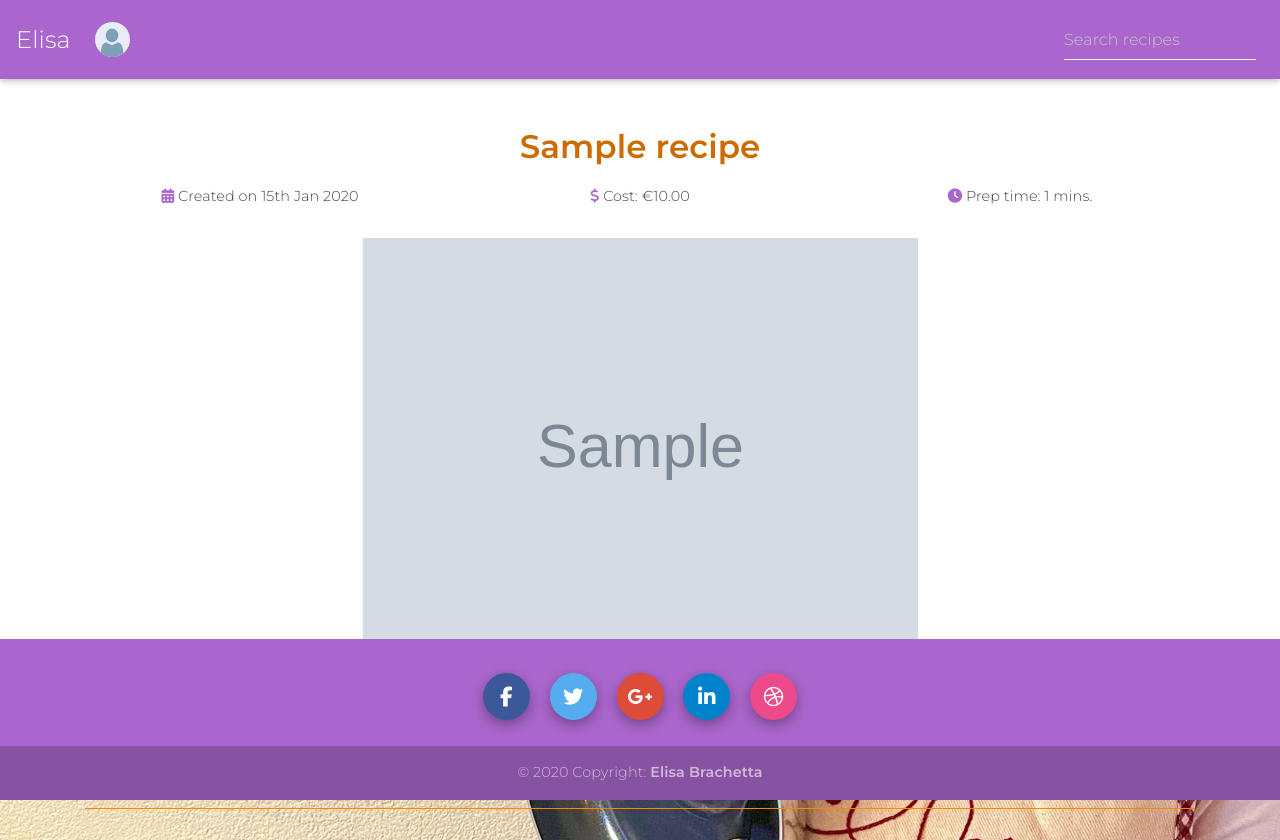
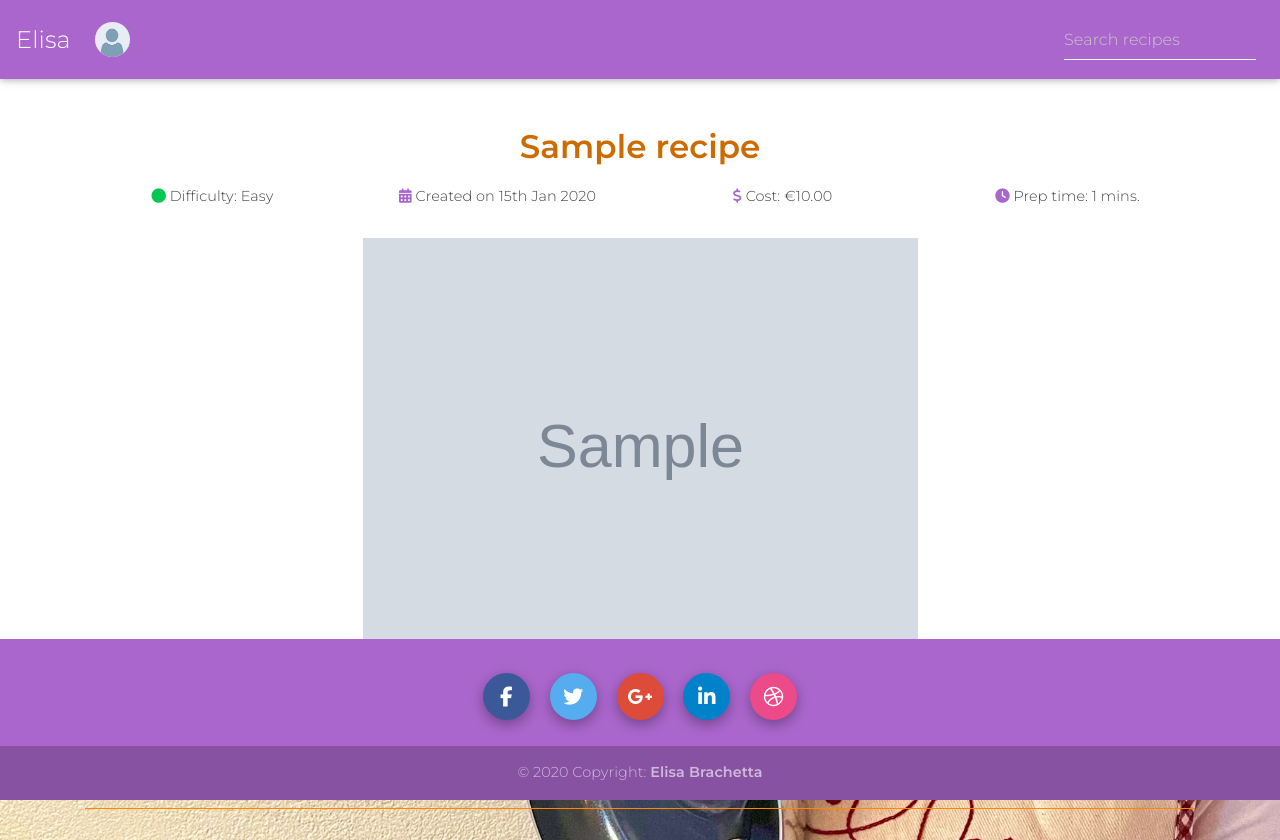
Before and after one commit to GBrachetta/recipes, a Django app: page /recipes/1/ in a window 1280 px wide. Shown: the top 840 px of the page. Run offline with Django 3.2, Linux system fonts and the light colour scheme; tables that the repository leaves empty hold one stand-in row (values such as "Sample post"); grey boxes marked "Sample" are stand-in pictures; some libraries are stand-ins or nearby versions.

Commit message:
Added difficulties to recipes

```diff
--- a/recipes/admin.py
+++ b/recipes/admin.py
@@ -8,6 +8,7 @@ class RecipeAdmin(admin.ModelAdmin):
 
     list_display = (
         "name",
+        "difficulty",
         "created",
         "price",
         "time",
--- a/recipes/forms.py
+++ b/recipes/forms.py
@@ -14,6 +14,7 @@ class RecipeForm(forms.ModelForm):
             "name",
             "description",
             "instructions",
+            "difficulty",
             "price",
             "time",
             "image",
--- a/recipes/models.py
+++ b/recipes/models.py
@@ -46,10 +46,18 @@ def make_thumbnail(image, size=(600, 600)):
 
 class Recipe(models.Model):
     """Recipe Class"""
+    DIFFICULTIES = (
+        ('1', 'Easy'),
+        ('2', 'Fair'),
+        ('3', 'Moderate'),
+        ('4', 'Difficult'),
+        ('5', 'Expert'),
+    )
 
     name = models.CharField(max_length=254)
     description = models.CharField(max_length=255)
     instructions = models.TextField()
+    difficulty = models.CharField(max_length=1, choices=DIFFICULTIES, default=3)
     price = models.DecimalField(max_digits=5, decimal_places=2)
     time = models.IntegerField()
     created = models.DateTimeField(editable=False)
--- a/recipes/templates/recipes/recipe.html
+++ b/recipes/templates/recipes/recipe.html
@@ -8,19 +8,47 @@
                 {{ recipe.name }}
             </h1>
             <div class="row">
-                <div class="col-4">
+
+
+                <div class="col-3">
+                    <p class="recipe-details">
+                    {% if recipe.difficulty == '1' %}
+                        <span><i class="fas fa-circle text-success"></i></span>
+                        Difficulty: <span>Easy</span>
+                    {% endif %}
+                    {% if recipe.difficulty == '2' %}
+                        <span><i class="fas fa-circle text-primary"></i></span>
+                        Difficulty: <span>Fair</span>
+                    {% endif %}
+                    {% if recipe.difficulty == '3' %}
+                        <span><i class="fas fa-circle text-secondary"></i></span>
+                        Difficulty: <span>Moderate</span>
+                    {% endif %}
+                    {% if recipe.difficulty == '4' %}
+                        <span><i class="fas fa-circle text-warning"></i></span>
+                        Difficulty: <span>Difficult</span>
+                    {% endif %}
+                    {% if recipe.difficulty == '5' %}
+                        <span><i class="fas fa-circle text-danger"></i></span>
+                        Difficulty: <span>Expert</span>
+                    {% endif %}
+                    </p>
+                </div>
+
+
+                <div class="col-3">
                     <p class="recipe-details">
                         <span><i class="fas fa-calendar-alt text-secondary"></i></span>
                         Created on {{ recipe.created|date:"dS M Y" }}
                     </p>
                 </div>
-                <div class="col-4">
+                <div class="col-3">
                     <p class="recipe-details">
                         <span><i class="fas fa-dollar-sign text-secondary"></i></span>
                         Cost: €{{ recipe.price }}
                 </div>
                 </p>
-                <div class="col-4">
+                <div class="col-3">
                     <p class="recipe-details">
                         <span><i class="fas fa-clock text-secondary"></i></span>
                         Prep time: {{ recipe.time }} mins.
--- a/recipes/views.py
+++ b/recipes/views.py
@@ -12,7 +12,7 @@ def recipes(request):
     """Renders the recipes page"""
 
     recipes = Recipe.objects.all().order_by("-name")
-    paginator = Paginator(recipes, 3)
+    paginator = Paginator(recipes, 8)
     page = request.GET.get("page")
     paged_recipes = paginator.get_page(page)
 
--- a/static/css/main.css
+++ b/static/css/main.css
@@ -56,6 +56,10 @@ body {
   background-color: #7c981d;
   font-size: 1.5rem !important;
   color: white !important;
+}
+
+.btn:not(:disabled):not(.disabled) {
+  color: #cc0000 !important;
 }
 
 .navbar .nav-item .nav-link {
```
Also changed, not shown: recipes/templates/recipes/recipes.html (+15 -1 lines), recipes/migrations/0004_recipe_difficulty.py (added).
